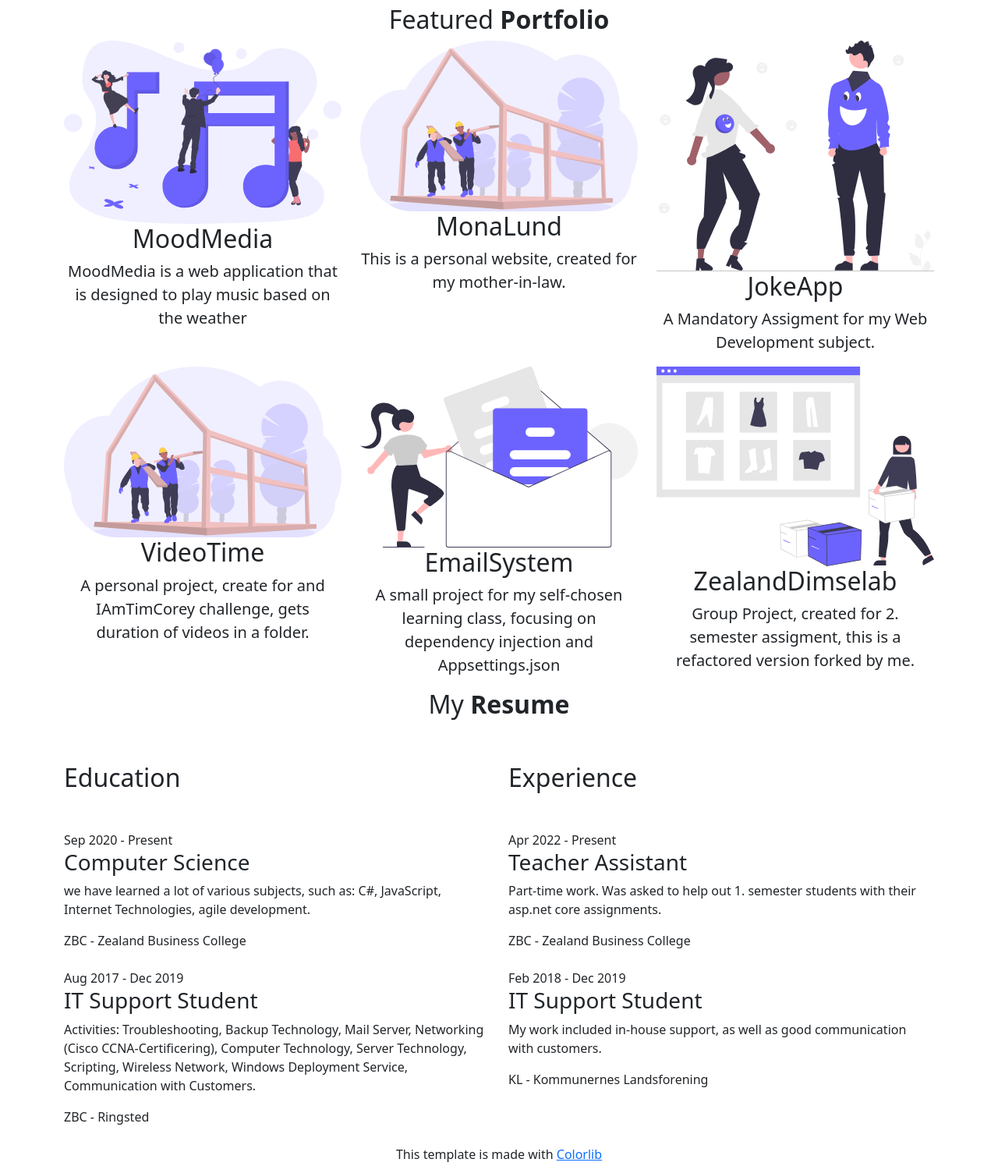
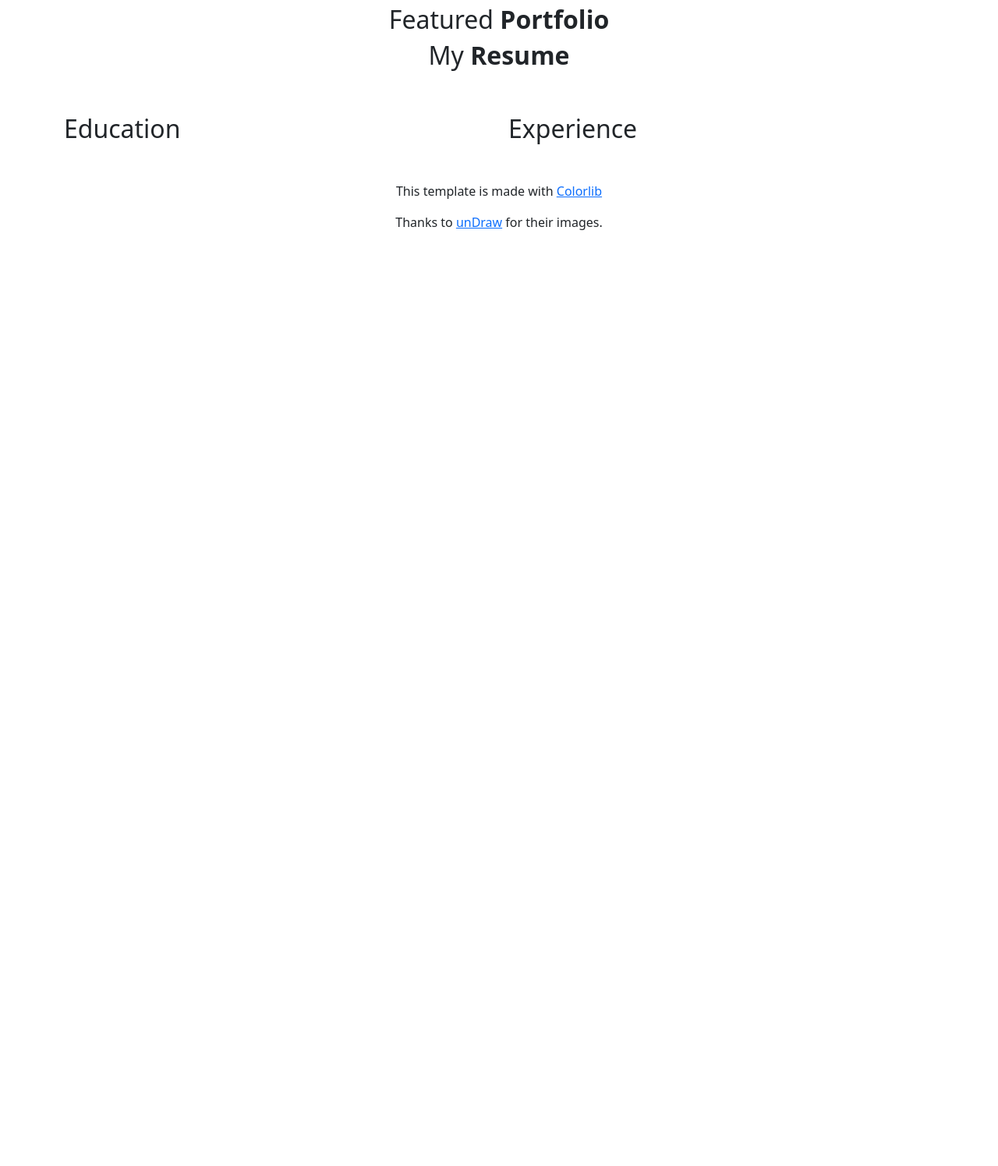
Before and after one commit to Invoke-STPE/Invoke-STPE.github.io, a plain HTML site: page index copy.html in a window 1280 px wide. Shown: the part 917-2412 px from the top of the page at 78% size. After the commit the page ends 1278 px from the top, so only its background shows below. Drawn offline with nearby package versions, Linux system fonts and the light colour scheme.

Commit message:
Quick push

```diff
--- a/css/site.css
+++ b/css/site.css
@@ -4,12 +4,40 @@
 .nav-tabs {
     color:#766dff;
 }
-.nav-link:hover {
+.nav-tabs .nav-link:hover {
     color:#766dff;
     border-color: #766dff;
-    border: 2px solid  #766dff;
 }
 
 .link-light{
     color: rgba(255,255,255,.55)
 }
+
+.btn-dark:focus{
+    border-color: #766dff;
+}
+
+/* 212529 */
+
+.dropdown-menu {
+    height: calc(100vh - 56px);
+  }
+
+.dropdown-menu-dark{
+    background-color: #212529;
+    border-color: #766dff;
+}
+.dropdown-menu-dark .dropdown-item {
+    color: rgba(255,255,255,.55);
+}
+.dropdown-menu-dark .dropdown-item:hover {
+    color:#766dff;
+}
+
+.dropdown-menu-dark a:hover{
+    color:#766dff;
+}
+
+.nav-link{
+    color:rgba(255,255,255,.55);
+}
--- a/js/main.js
+++ b/js/main.js
@@ -1,159 +1,159 @@
-// Get Elements
-const navbar = document.querySelector('nav');
-const portfolioSection = document.getElementById('Portfolio');
-const educationSection = document.getElementById('Education');
-const experienceSection = document.getElementById('Experience');
+// // Get Elements
+// const navbar = document.querySelector('nav');
+// const portfolioSection = document.getElementById('Portfolio');
+// const educationSection = document.getElementById('Education');
+// const experienceSection = document.getElementById('Experience');
 
 
-// Get data
-const projects = Seed.projects;
-const education = Seed.education;
-const experience = Seed.experience;
+// // Get data
+// const projects = Seed.projects;
+// const education = Seed.education;
+// const experience = Seed.experience;
 
-// Create Render Fragments.
-const pojectFragment = new DocumentFragment();
+// // Create Render Fragments.
+// const pojectFragment = new DocumentFragment();
 
 
-projects.forEach(project => {
-    const element = `
-    <div class="single-portfolio col-sm-4">
-        <div class="relative">
-            <div class="thumb">
-                <div class="overlay overlay-bg"></div>
-                <img class="image img-fluid" src="${project.image}" alt="">
-            </div>
-            <div class="p-inner text-center">
-            <h4 class="fs-2">${project.title}</h4>
-            <p class="fs-5">
-                ${project.description}
-            </p>
-        </div>
-        <a href="google.dk" class="stretched-link"></a>
-    </div>`;
+// projects.forEach(project => {
+//     const element = `
+//     <div class="single-portfolio col-sm-4">
+//         <div class="relative">
+//             <div class="thumb">
+//                 <div class="overlay overlay-bg"></div>
+//                 <img class="image img-fluid" src="${project.image}" alt="">
+//             </div>
+//             <div class="p-inner text-center">
+//             <h4 class="fs-2">${project.title}</h4>
+//             <p class="fs-5">
+//                 ${project.description}
+//             </p>
+//         </div>
+//         <a href="google.dk" class="stretched-link"></a>
+//     </div>`;
 
-    const colDiv = document.createElement('div');
-    colDiv.classList.toggle('single-portfolio');
-    colDiv.classList.toggle('col-sm-4');
-    pojectFragment.appendChild(colDiv);
+//     const colDiv = document.createElement('div');
+//     colDiv.classList.toggle('single-portfolio');
+//     colDiv.classList.toggle('col-sm-4');
+//     pojectFragment.appendChild(colDiv);
 
-    const relative = document.createElement('div');
-    relative.classList.toggle('relative');
-    colDiv.appendChild(relative);
+//     const relative = document.createElement('div');
+//     relative.classList.toggle('relative');
+//     colDiv.appendChild(relative);
 
-    const thumbDiv = document.createElement('div');
-    thumbDiv.classList.toggle('thumb');
-    relative.appendChild(thumbDiv);
+//     const thumbDiv = document.createElement('div');
+//     thumbDiv.classList.toggle('thumb');
+//     relative.appendChild(thumbDiv);
 
-    const img = document.createElement('img');
-    img.classList.toggle('image');
-    img.classList.toggle('img-fluid');
-    img.src = project.image;
-    thumbDiv.appendChild(img);
+//     const img = document.createElement('img');
+//     img.classList.toggle('image');
+//     img.classList.toggle('img-fluid');
+//     img.src = project.image;
+//     thumbDiv.appendChild(img);
 
-    const innerText = document.createElement('div');
-    innerText.classList.toggle('p-inner');
-    innerText.classList.toggle('text-center');
-    relative.appendChild(innerText);
+//     const innerText = document.createElement('div');
+//     innerText.classList.toggle('p-inner');
+//     innerText.classList.toggle('text-center');
+//     relative.appendChild(innerText);
 
-    const headerFour = document.createElement('h4');
-    headerFour.classList.toggle('fs-2');
-    headerFour.innerText = project.title;
-    innerText.appendChild(headerFour);
+//     const headerFour = document.createElement('h4');
+//     headerFour.classList.toggle('fs-2');
+//     headerFour.innerText = project.title;
+//     innerText.appendChild(headerFour);
 
-    const pTag = document.createElement('p');
-    pTag.classList.toggle('fs-5');
-    pTag.innerText += project.description;
-    innerText.appendChild(pTag);
+//     const pTag = document.createElement('p');
+//     pTag.classList.toggle('fs-5');
+//     pTag.innerText += project.description;
+//     innerText.appendChild(pTag);
 
-    const ankerTag = document.createElement('a');
-    ankerTag.classList.toggle('stretched-link');
-    ankerTag.href = project.gitHub;
-    colDiv.appendChild(ankerTag);
+//     const ankerTag = document.createElement('a');
+//     ankerTag.classList.toggle('stretched-link');
+//     ankerTag.href = project.gitHub;
+//     colDiv.appendChild(ankerTag);
 
-});
+// });
 
-portfolioSection.appendChild(pojectFragment);
+// portfolioSection.appendChild(pojectFragment);
 
 
-const educationFragment = new DocumentFragment();
-education.forEach(education => {
-    // <div class="resume-item mb-4">
-    //                 <span class="date"><span class="bi bi-calendar"></span> March 2013 - Present</span>
-    //                 <h3>Masteral in Information Technology</h3>
-    //                 <p>Even the all-powerful Pointing has no control about the blind texts it is an almost unorthographic.</p>
-    //                 <span class="school">New York University</span>
-    //               </div>
+// const educationFragment = new DocumentFragment();
+// education.forEach(education => {
+//     // <div class="resume-item mb-4">
+//     //                 <span class="date"><span class="bi bi-calendar"></span> March 2013 - Present</span>
+//     //                 <h3>Masteral in Information Technology</h3>
+//     //                 <p>Even the all-powerful Pointing has no control about the blind texts it is an almost unorthographic.</p>
+//     //                 <span class="school">New York University</span>
+//     //               </div>
 
-    const divCol = document.createElement('div');
-    divCol.classList.toggle('resume-item');
-    divCol.classList.toggle('mb-4');
-    educationFragment.appendChild(divCol);
+//     const divCol = document.createElement('div');
+//     divCol.classList.toggle('resume-item');
+//     divCol.classList.toggle('mb-4');
+//     educationFragment.appendChild(divCol);
 
-    const spanDate = document.createElement('span');
-    spanDate.classList.toggle('date');
-    spanDate.innerText = education.year;
-    divCol.appendChild(spanDate);
+//     const spanDate = document.createElement('span');
+//     spanDate.classList.toggle('date');
+//     spanDate.innerText = education.year;
+//     divCol.appendChild(spanDate);
 
-    const spanCalender = document.createElement('span');
-    spanCalender.className = 'bi bi-calender';
-    spanDate.appendChild(spanCalender);
+//     const spanCalender = document.createElement('span');
+//     spanCalender.className = 'bi bi-calender';
+//     spanDate.appendChild(spanCalender);
 
-    const headerthree = document.createElement('h3');
-    headerthree.innerText = education.title;
-    divCol.appendChild(headerthree);
+//     const headerthree = document.createElement('h3');
+//     headerthree.innerText = education.title;
+//     divCol.appendChild(headerthree);
 
-    const pTag = document.createElement('p');
-    pTag.innerText = education.description;
-    divCol.appendChild(pTag);
+//     const pTag = document.createElement('p');
+//     pTag.innerText = education.description;
+//     divCol.appendChild(pTag);
 
-    const locationSpan = document.createElement('span');
-    locationSpan.classList.toggle('school');
-    locationSpan.innerText = education.location;
-    divCol.appendChild(locationSpan);
-})
+//     const locationSpan = document.createElement('span');
+//     locationSpan.classList.toggle('school');
+//     locationSpan.innerText = education.location;
+//     divCol.appendChild(locationSpan);
+// })
 
-educationSection.appendChild(educationFragment);
+// educationSection.appendChild(educationFragment);
 
-const experienceFragment = new DocumentFragment();
-experience.forEach(experience => {
+// const experienceFragment = new DocumentFragment();
+// experience.forEach(experience => {
 
 
-    const divCol = document.createElement('div');
-    divCol.classList.toggle('resume-item');
-    divCol.classList.toggle('mb-4');
-    experienceFragment.appendChild(divCol);
+//     const divCol = document.createElement('div');
+//     divCol.classList.toggle('resume-item');
+//     divCol.classList.toggle('mb-4');
+//     experienceFragment.appendChild(divCol);
 
-    const spanDate = document.createElement('span');
-    spanDate.classList.toggle('date');
-    spanDate.innerText = experience.year;
-    divCol.appendChild(spanDate);
+//     const spanDate = document.createElement('span');
+//     spanDate.classList.toggle('date');
+//     spanDate.innerText = experience.year;
+//     divCol.appendChild(spanDate);
 
-    const spanCalender = document.createElement('span');
-    spanCalender.className = 'bi bi-calender';
-    spanDate.appendChild(spanCalender);
+//     const spanCalender = document.createElement('span');
+//     spanCalender.className = 'bi bi-calender';
+//     spanDate.appendChild(spanCalender);
 
-    const headerthree = document.createElement('h3');
-    headerthree.innerText = experience.title;
-    divCol.appendChild(headerthree);
+//     const headerthree = document.createElement('h3');
+//     headerthree.innerText = experience.title;
+//     divCol.appendChild(headerthree);
 
-    const pTag = document.createElement('p');
-    pTag.innerText = experience.description;
-    divCol.appendChild(pTag);
+//     const pTag = document.createElement('p');
+//     pTag.innerText = experience.description;
+//     divCol.appendChild(pTag);
 
-    const locationSpan = document.createElement('span');
-    locationSpan.classList.toggle('school');
-    locationSpan.innerText = experience.location;
-    divCol.appendChild(locationSpan);
-})
+//     const locationSpan = document.createElement('span');
+//     locationSpan.classList.toggle('school');
+//     locationSpan.innerText = experience.location;
+//     divCol.appendChild(locationSpan);
+// })
 
-experienceSection.appendChild(experienceFragment);
+// experienceSection.appendChild(experienceFragment);
 
 
 
-window.onscroll = () => {
-    if (window.scrollY > 50) {
-        navbar.classList.add('scrolled');
-    } else {
-        navbar.classList.remove('scrolled');
-    }
-};
+// window.onscroll = () => {
+//     if (window.scrollY > 50) {
+//         navbar.classList.add('scrolled');
+//     } else {
+//         navbar.classList.remove('scrolled');
+//     }
+// };
```
Also changed, not shown: index.html (+23 -15 lines).
